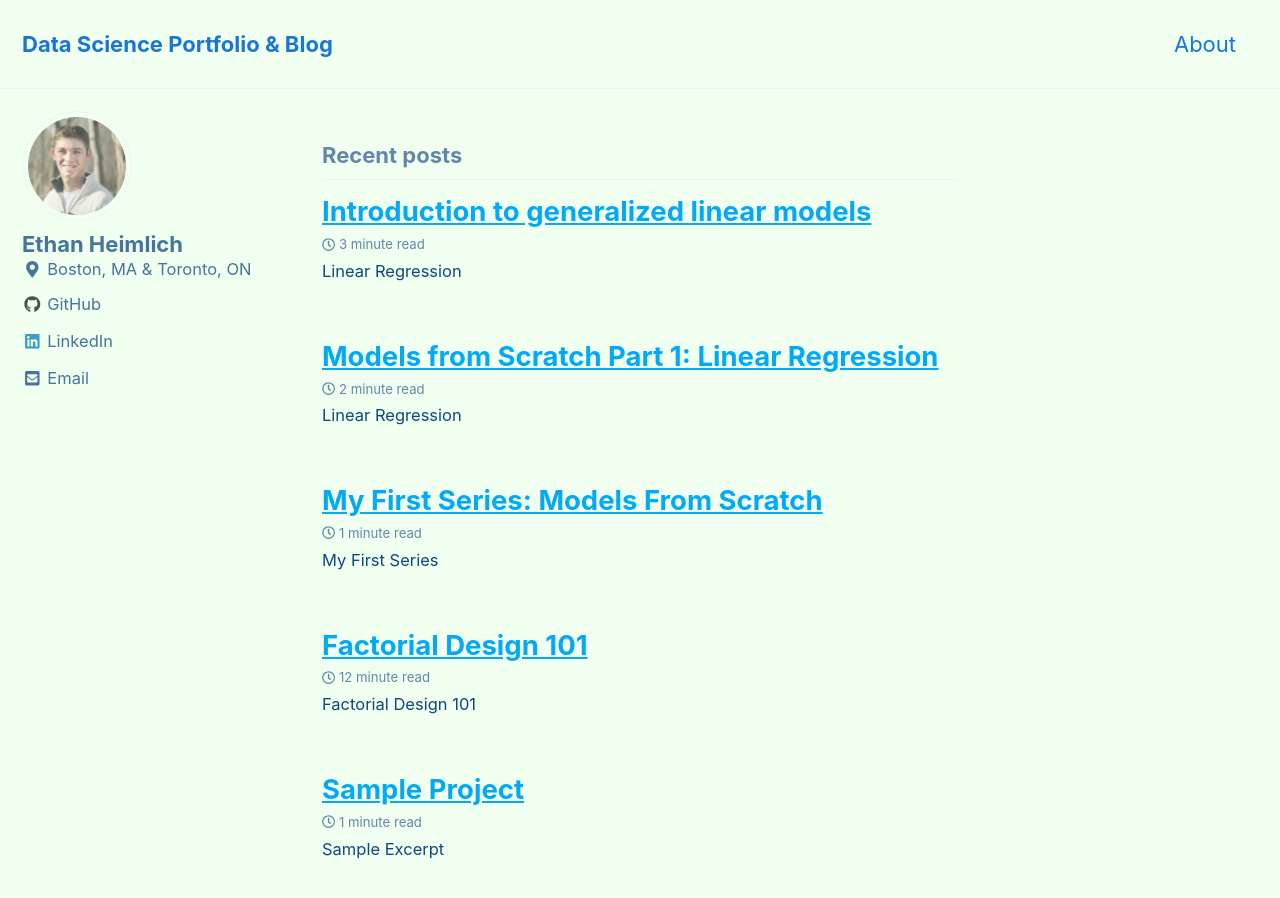
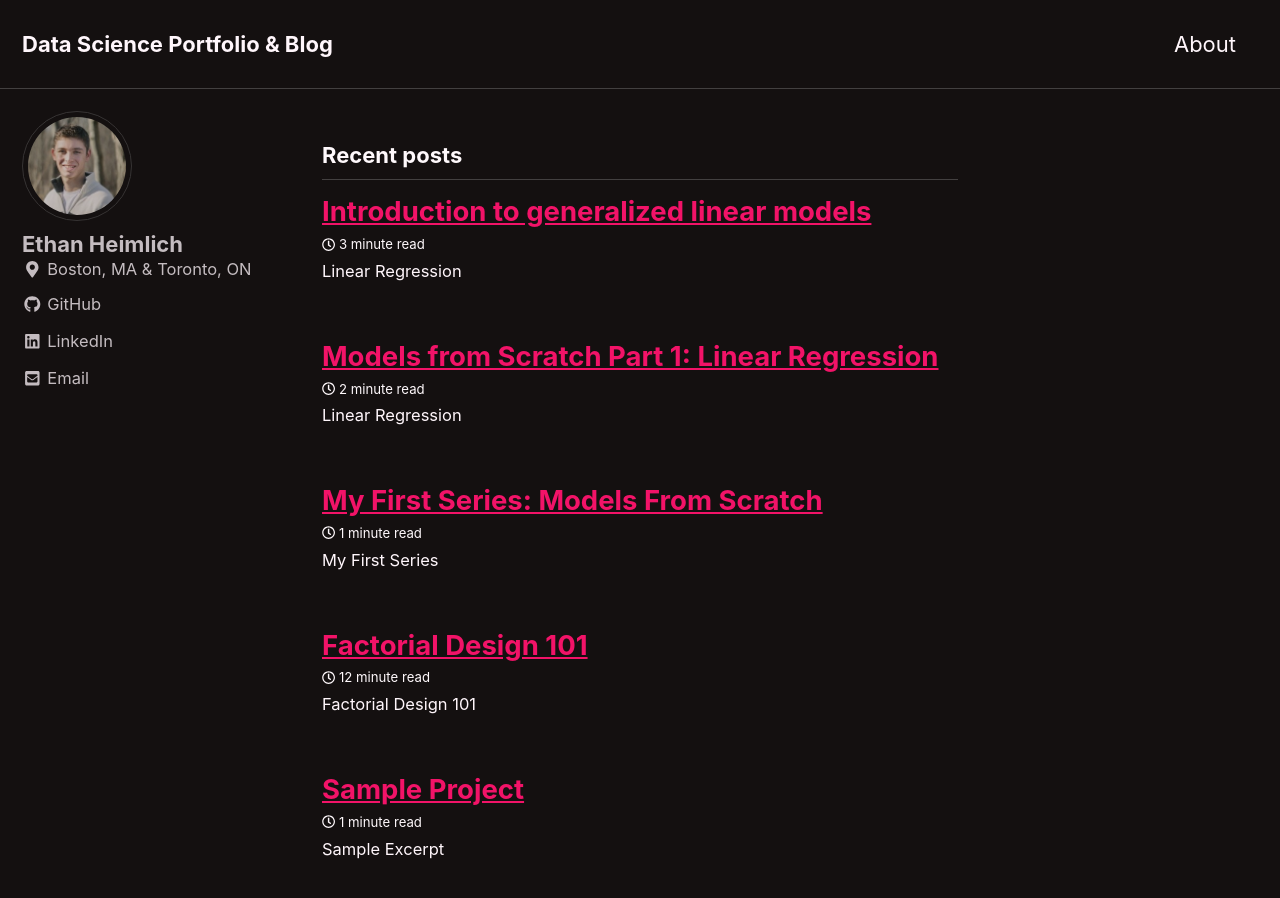
Before and after one commit to eheimlich/eheimlich.github.io, a Jekyll site: the page built from index.html, in a window 1280 px wide and 900 px high. Built offline with Jekyll 4.4.1, drawn with Linux system fonts in a browser that asks for light colours; cached includes are drawn as plain includes; nearby versions of some CDN libraries; the list of posts is cut into pages by our own code.

```diff
--- a/_config.yml
+++ b/_config.yml
@@ -12,7 +12,7 @@
 
 # theme                  : "minimal-mistakes-jekyll"
 # remote_theme           : "mmistakes/minimal-mistakes"
-minimal_mistakes_skin    : "aqua" # "default" # "air", "aqua", "contrast", "dark", "dirt", "neon", "mint", "plum", "sunrise"
+minimal_mistakes_skin    : "neon" # "default" # "air", "aqua", "contrast", "dark", "dirt", "neon", "mint", "plum", "sunrise"
 
 # Site Settings
 locale                   : "en-US"
```
